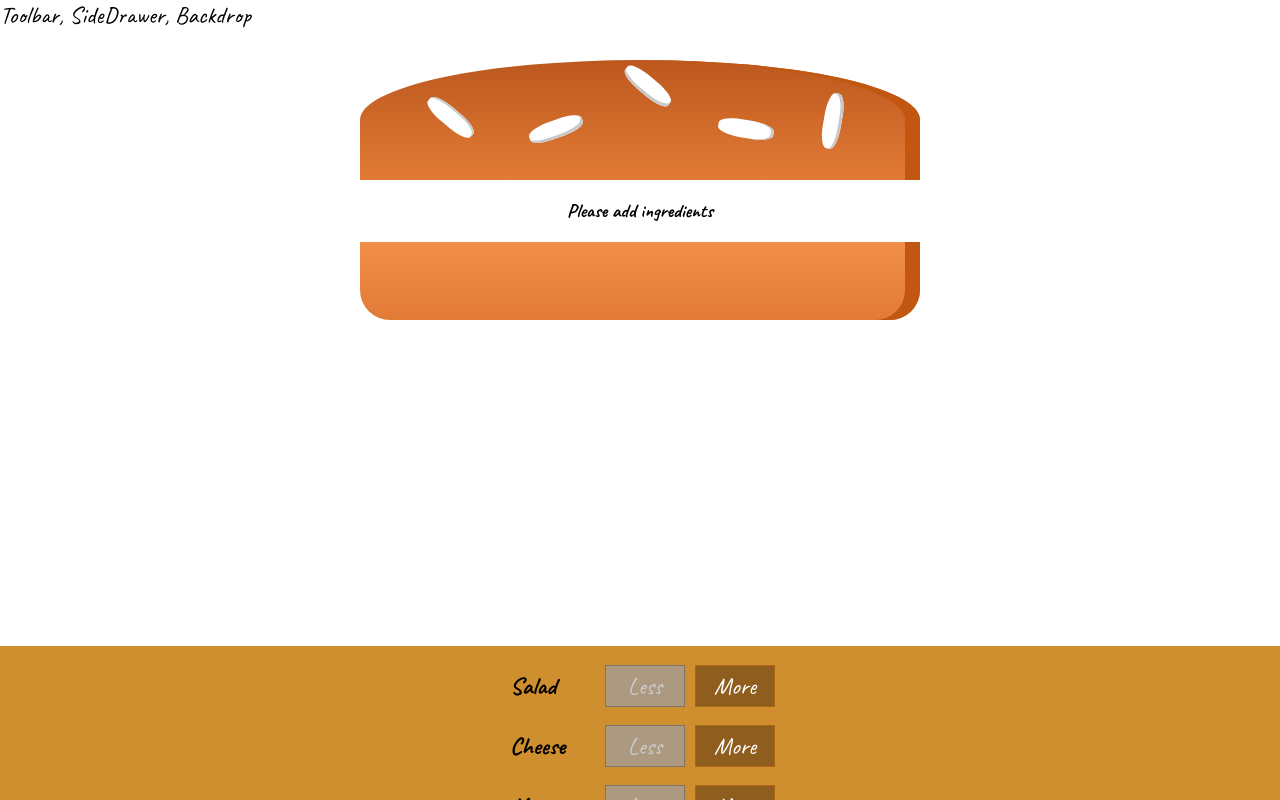
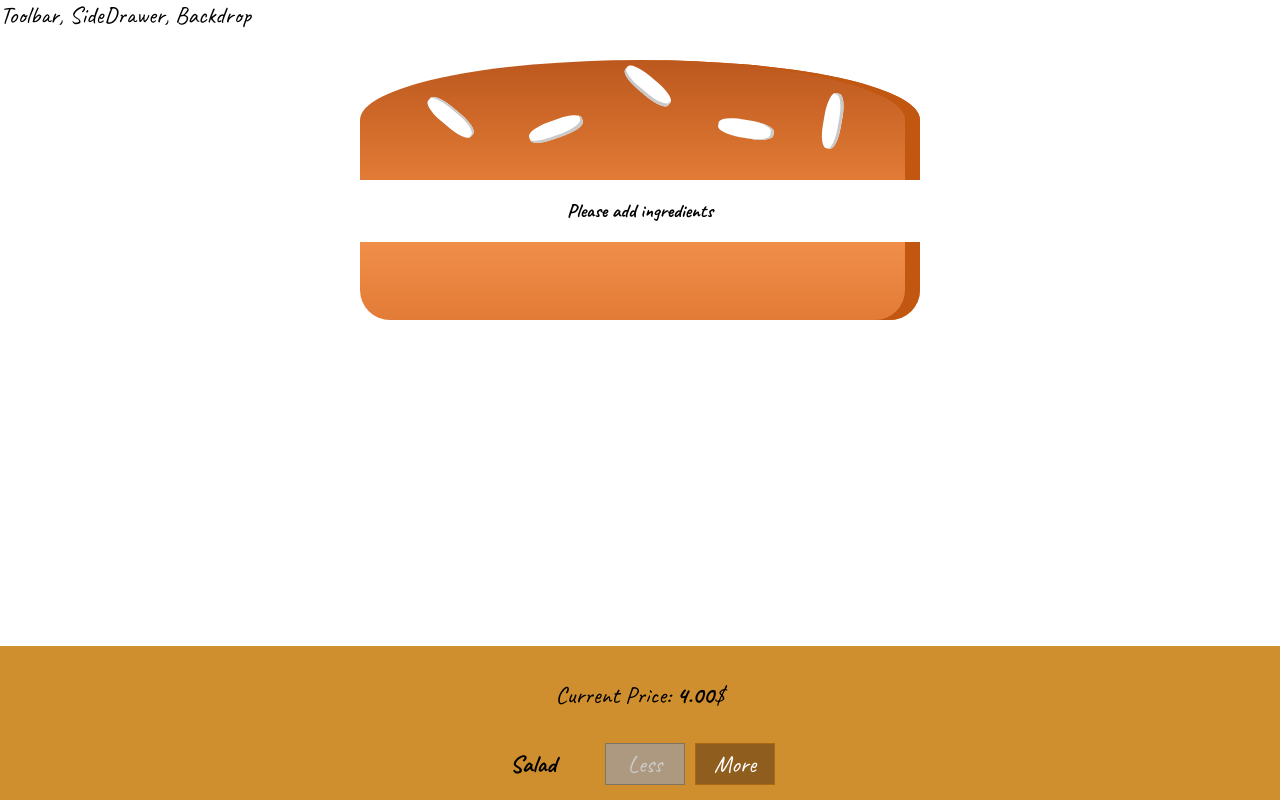
Before and after one commit to DawidSzpener/Burger, a React app: page / in a window 1280 px wide. Shown: the top 800 px of the page. Built offline with nearby package versions, Linux system fonts and the light colour scheme; a web font is replaced by a local one.

Commit message:
feat: page shows the total price just above controls

```diff
--- a/src/components/Burger/BuildControls/BuildControls.js
+++ b/src/components/Burger/BuildControls/BuildControls.js
@@ -12,6 +12,7 @@
 
 const buildControls = (props) => (
   <div className={classes.BuildControls}>
+    <p>Current Price: <strong>{props.price.toFixed(2)}</strong>$</p>
     {controls.map(ctrl => (
       <BuildControl
         key={ctrl.label}
--- a/src/containers/BurgerBuilder/BurgerBuilder.js
+++ b/src/containers/BurgerBuilder/BurgerBuilder.js
@@ -19,7 +19,7 @@
       cheese: 0,
       meat: 0
     },
-    totalPrice: 0
+    totalPrice: 4
   }
 
   addIngredientHandler = (type) => {
@@ -69,7 +69,8 @@
           <BuildControls
             ingredientAdded={this.addIngredientHandler}
             ingredientRemoved={this.substractIngredientHandler}
-            disabled={disabledButton}/>
+            disabled={disabledButton}
+            price={this.state.totalPrice}/>
         </div>
       </Aux>
     )
```
